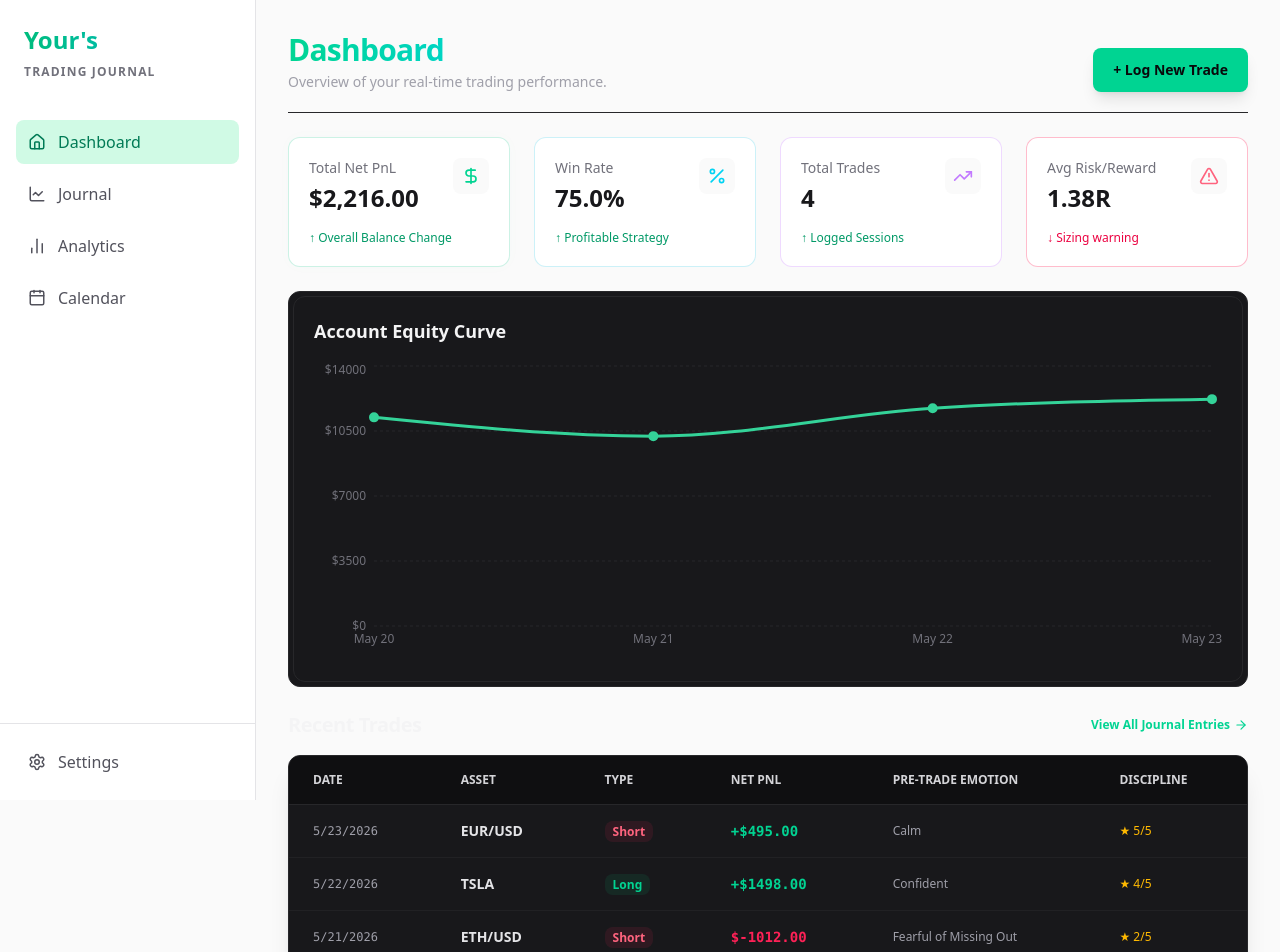
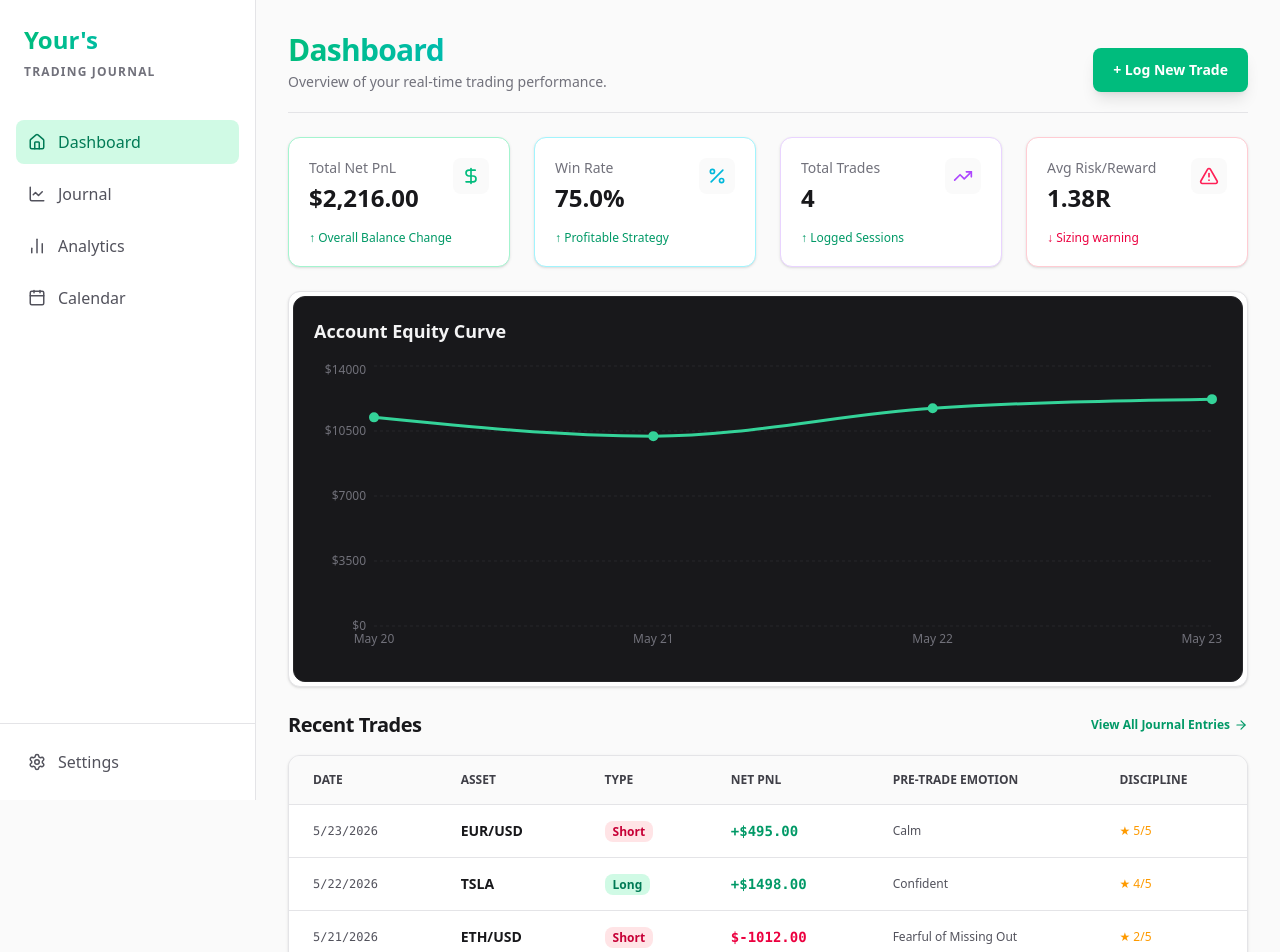
Before and after one commit to jitsmep/trading-journal, a Next.js app: page / in a window 1280 px wide. Shown: the top 952 px of the page. Built offline with nearby package versions, Linux system fonts and the light colour scheme.

Commit message:
Update page.tsx

```diff
--- a/src/app/page.tsx
+++ b/src/app/page.tsx
@@ -14,15 +14,15 @@ export default function Dashboard() {
     return (
       <div className="space-y-6 animate-pulse">
         <div className="flex justify-between items-end">
-          <div className="h-10 bg-zinc-900 rounded w-1/4" />
-          <div className="h-10 bg-zinc-900 rounded w-32" />
+          <div className="h-10 bg-zinc-200 dark:bg-zinc-900 rounded w-1/4" />
+          <div className="h-10 bg-zinc-200 dark:bg-zinc-900 rounded w-32" />
         </div>
         <div className="grid grid-cols-1 md:grid-cols-2 lg:grid-cols-4 gap-6">
           {[1, 2, 3, 4].map((i) => (
-            <div key={i} className="h-28 bg-zinc-900 rounded-xl" />
+            <div key={i} className="h-28 bg-zinc-200 dark:bg-zinc-900 rounded-xl" />
           ))}
         </div>
-        <div className="h-[350px] bg-zinc-900 rounded-xl" />
+        <div className="h-[350px] bg-zinc-200 dark:bg-zinc-900 rounded-xl" />
       </div>
     );
   }
@@ -66,17 +66,17 @@ export default function Dashboard() {
     : [{ date: new Date().toLocaleDateString(undefined, { month: 'short', day: 'numeric' }), balance: 10000, netPnl: 0 }];
 
   return (
-    <div className="space-y-6 pb-12">
-      <div className="flex justify-between items-end border-b border-zinc-800 pb-5">
+    <div className="space-y-6 pb-12 transition-colors duration-300">
+      <div className="flex justify-between items-end border-b border-zinc-200 dark:border-zinc-800 pb-5">
         <div>
-          <h1 className="text-3xl font-black text-transparent bg-clip-text bg-gradient-to-r from-emerald-400 to-cyan-400 tracking-tight">
+          <h1 className="text-3xl font-black text-transparent bg-clip-text bg-gradient-to-r from-emerald-500 to-cyan-500 dark:from-emerald-400 dark:to-cyan-400 tracking-tight">
             Dashboard
           </h1>
-          <p className="text-zinc-400 text-sm mt-1">Overview of your real-time trading performance.</p>
+          <p className="text-zinc-500 dark:text-zinc-400 text-sm mt-1">Overview of your real-time trading performance.</p>
         </div>
         <Link
           href="/journal/new"
-          className="bg-emerald-400 hover:bg-emerald-500 text-zinc-950 font-extrabold px-5 py-3 rounded-lg transition-all shadow-lg text-sm hover:scale-[1.02]"
+          className="bg-emerald-500 hover:bg-emerald-600 dark:bg-emerald-400 dark:hover:bg-emerald-500 text-white dark:text-zinc-950 font-extrabold px-5 py-3 rounded-lg transition-all shadow-lg text-sm hover:scale-[1.02]"
         >
           + Log New Trade
         </Link>
@@ -89,54 +89,54 @@ export default function Dashboard() {
           value={`$${totalPnl.toLocaleString(undefined, { minimumFractionDigits: 2, maximumFractionDigits: 2 })}`}
           trend="Overall Balance Change"
           trendUp={totalPnl >= 0}
-          icon={<DollarSign size={20} className={totalPnl >= 0 ? "text-emerald-400" : "text-rose-500"} />}
-          className={totalPnl >= 0 ? "border-emerald-500/20 shadow-[0_0_15px_rgba(16,185,129,0.02)]" : "border-rose-500/20"}
+          icon={<DollarSign size={20} className={totalPnl >= 0 ? "text-emerald-500 dark:text-emerald-400" : "text-rose-600 dark:text-rose-500"} />}
+          className={totalPnl >= 0 ? "border-emerald-200 dark:border-emerald-500/20 shadow-sm dark:shadow-[0_0_15px_rgba(16,185,129,0.02)]" : "border-rose-200 dark:border-rose-500/20 shadow-sm dark:shadow-none"}
         />
         <StatCard
           title="Win Rate"
           value={`${winRate}%`}
           trend={Number(winRate) >= 50 ? "Profitable Strategy" : "Needs risk management"}
           trendUp={Number(winRate) >= 50}
-          icon={<Percent size={20} className="text-cyan-400" />}
-          className="border-cyan-500/20"
+          icon={<Percent size={20} className="text-cyan-500 dark:text-cyan-400" />}
+          className="border-cyan-200 dark:border-cyan-500/20 shadow-sm dark:shadow-none"
         />
         <StatCard
           title="Total Trades"
           value={totalTrades.toString()}
           trend="Logged Sessions"
           trendUp={true}
-          icon={<TrendingUp size={20} className="text-purple-400" />}
-          className="border-purple-500/20"
+          icon={<TrendingUp size={20} className="text-purple-500 dark:text-purple-400" />}
+          className="border-purple-200 dark:border-purple-500/20 shadow-sm dark:shadow-none"
         />
         <StatCard
           title="Avg Risk/Reward"
           value={`${avgRr}R`}
           trend={Number(avgRr) >= 1.5 ? "Healthy Ratio" : "Sizing warning"}
           trendUp={Number(avgRr) >= 1.5}
-          icon={<AlertTriangle size={20} className={Number(avgRr) >= 1.5 ? "text-amber-400" : "text-rose-400"} />}
-          className={Number(avgRr) >= 1.5 ? "border-amber-500/20" : "border-rose-500/30"}
+          icon={<AlertTriangle size={20} className={Number(avgRr) >= 1.5 ? "text-amber-500 dark:text-amber-400" : "text-rose-500 dark:text-rose-400"} />}
+          className={Number(avgRr) >= 1.5 ? "border-amber-200 dark:border-amber-500/20 shadow-sm dark:shadow-none" : "border-rose-200 dark:border-rose-500/30 shadow-sm dark:shadow-none"}
         />
       </div>
 
       {/* Equity Curve Chart */}
-      <div className="bg-zinc-900 border border-zinc-800 rounded-xl p-1">
+      <div className="bg-white dark:bg-zinc-900 border border-zinc-200 dark:border-zinc-800 rounded-xl p-1 shadow-sm dark:shadow-none transition-colors">
         <PnlChart data={displayPnlData} />
       </div>
 
       {/* Recent Trades Table */}
       <div className="space-y-4">
         <div className="flex justify-between items-center">
-          <h2 className="text-xl font-bold text-zinc-100 tracking-tight">Recent Trades</h2>
-          <Link href="/journal" className="text-xs font-semibold text-emerald-400 hover:text-emerald-300 flex items-center gap-1 transition-colors">
+          <h2 className="text-xl font-bold text-zinc-900 dark:text-zinc-100 tracking-tight">Recent Trades</h2>
+          <Link href="/journal" className="text-xs font-semibold text-emerald-600 hover:text-emerald-700 dark:text-emerald-400 dark:hover:text-emerald-300 flex items-center gap-1 transition-colors">
             View All Journal Entries <ArrowRight size={14} />
           </Link>
         </div>
 
-        <div className="bg-zinc-900 border border-zinc-800 rounded-xl overflow-hidden shadow-xl">
+        <div className="bg-white dark:bg-zinc-900 border border-zinc-200 dark:border-zinc-800 rounded-xl overflow-hidden shadow-sm dark:shadow-xl transition-colors">
           <div className="overflow-x-auto">
             {recentTrades.length > 0 ? (
-              <table className="w-full text-left text-sm text-zinc-400">
-                <thead className="bg-zinc-950/60 text-zinc-300 uppercase text-xs border-b border-zinc-800">
+              <table className="w-full text-left text-sm text-zinc-600 dark:text-zinc-400">
+                <thead className="bg-zinc-50 dark:bg-zinc-950/60 text-zinc-700 dark:text-zinc-300 uppercase text-xs border-b border-zinc-200 dark:border-zinc-800">
                   <tr>
                     <th className="px-6 py-4 font-semibold">Date</th>
                     <th className="px-6 py-4 font-semibold">Asset</th>
@@ -146,29 +146,29 @@ export default function Dashboard() {
                     <th className="px-6 py-4 font-semibold">Discipline</th>
                   </tr>
                 </thead>
-                <tbody className="divide-y divide-zinc-800/60">
+                <tbody className="divide-y divide-zinc-200 dark:divide-zinc-800/60">
                   {recentTrades.slice(0, 5).map((trade) => (
-                    <tr key={trade.id} className="hover:bg-zinc-800/30 transition-colors">
+                    <tr key={trade.id} className="hover:bg-zinc-50 dark:hover:bg-zinc-800/30 transition-colors">
                       <td className="px-6 py-4 font-mono text-xs">{new Date(trade.date).toLocaleDateString()}</td>
-                      <td className="px-6 py-4 font-bold text-zinc-200">{trade.asset}</td>
+                      <td className="px-6 py-4 font-bold text-zinc-900 dark:text-zinc-200">{trade.asset}</td>
                       <td className="px-6 py-4">
                         <span className={`px-2 py-0.5 rounded text-xs font-semibold ${
-                          trade.orderType === 'Long' ? 'bg-emerald-500/10 text-emerald-400' : 'bg-rose-500/10 text-rose-400'
+                          trade.orderType === 'Long' ? 'bg-emerald-100 dark:bg-emerald-500/10 text-emerald-700 dark:text-emerald-400' : 'bg-rose-100 dark:bg-rose-500/10 text-rose-700 dark:text-rose-400'
                         }`}>
                           {trade.orderType}
                         </span>
                       </td>
-                      <td className={`px-6 py-4 font-mono font-bold ${trade.netPnl >= 0 ? 'text-emerald-400' : 'text-rose-500'}`}>
+                      <td className={`px-6 py-4 font-mono font-bold ${trade.netPnl >= 0 ? 'text-emerald-600 dark:text-emerald-400' : 'text-rose-600 dark:text-rose-500'}`}>
                         {trade.netPnl >= 0 ? "+" : ""}${trade.netPnl.toFixed(2)}
                       </td>
-                      <td className="px-6 py-4 text-xs text-zinc-400">{trade.preTradeEmotion}</td>
-                      <td className="px-6 py-4 text-xs text-amber-400">★ {trade.disciplineRating}/5</td>
+                      <td className="px-6 py-4 text-xs text-zinc-600 dark:text-zinc-400">{trade.preTradeEmotion}</td>
+                      <td className="px-6 py-4 text-xs text-amber-500 dark:text-amber-400">★ {trade.disciplineRating}/5</td>
                     </tr>
                   ))}
                 </tbody>
               </table>
             ) : (
-              <div className="p-8 text-center text-zinc-500 italic">
+              <div className="p-8 text-center text-zinc-500 dark:text-zinc-400 italic">
                 No trades logged yet. Click "+ Log New Trade" to log your first trade!
               </div>
             )}
```
